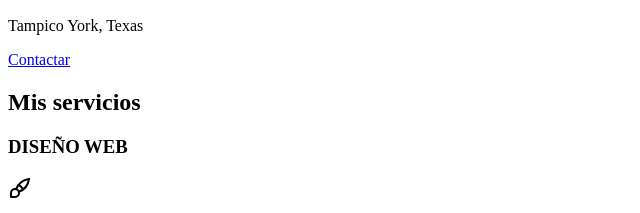
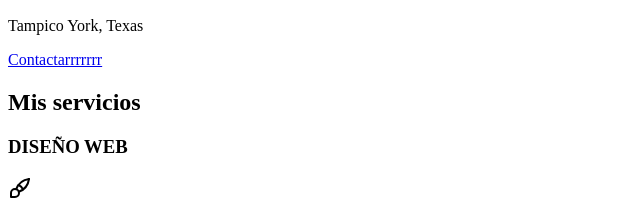
Before and after one commit to VPulido-R/2, a plain HTML site: page index.html in a window 1280 px wide. Shown: the part 192-405 px from the top of the page, 0-640 px from the left. Drawn offline with Linux system fonts and the light colour scheme.

Commit message:
agregamos muchas r

```diff
--- a/index.html
+++ b/index.html
@@ -31,7 +31,7 @@
             </svg>
         </p>
         <p> Tampico York, Texas</p>
-        <a href="#">Contactar</a>
+        <a href="#">Contactarrrrrrr</a>
     </section>
 
     <main>
```
